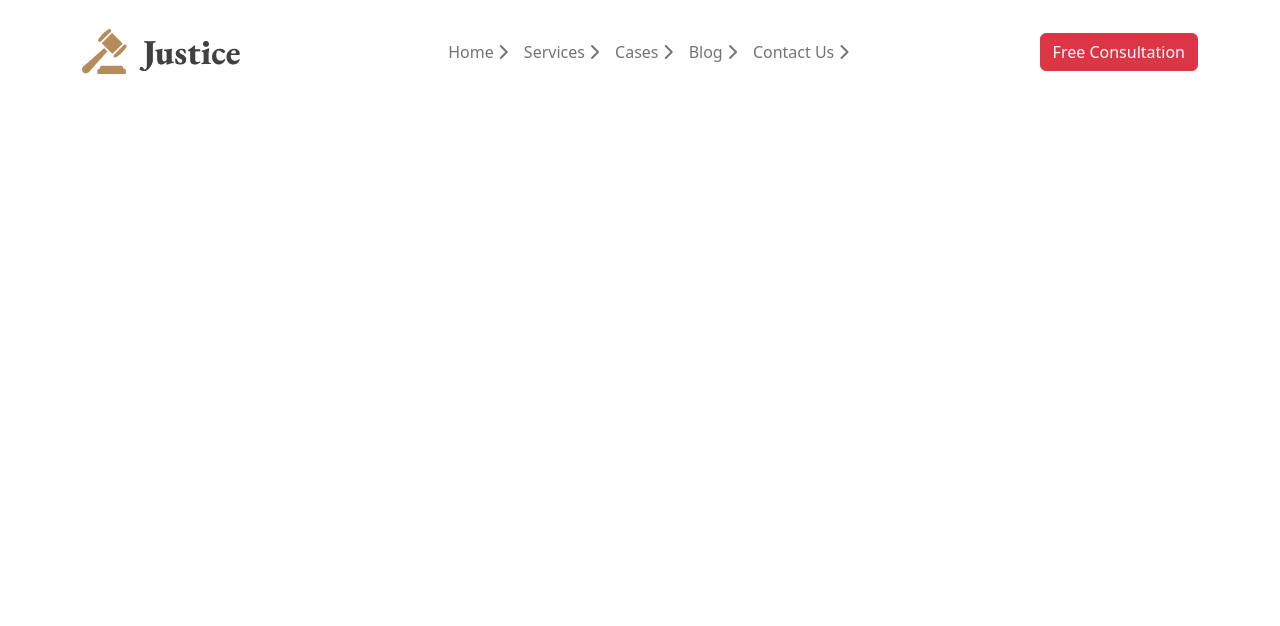
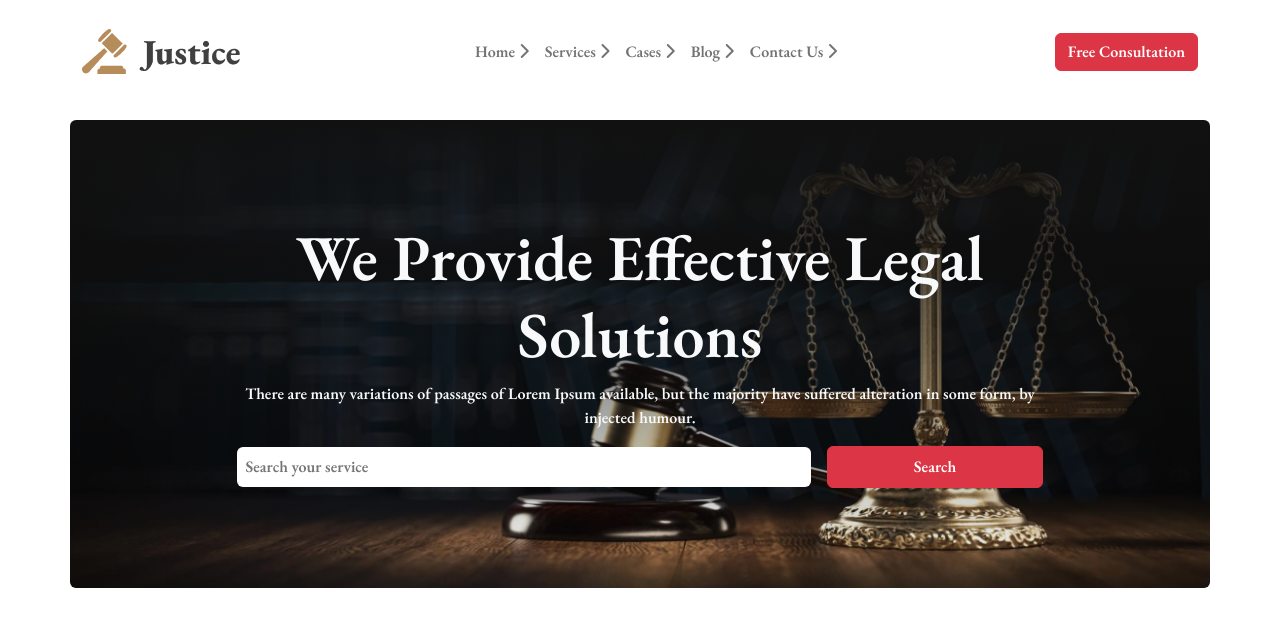
Before and after one commit to ar-asad/legal-solution-house, a plain HTML site: page index.html in a window 1280 px wide. Drawn offline with nearby package versions, Linux system fonts and the light colour scheme.

Commit message:
Banner section added

```diff
--- a/index.html
+++ b/index.html
@@ -8,6 +8,11 @@
     <title>Legal Solution</title>
     <link rel="stylesheet" href="style.css">
     <script src="https://kit.fontawesome.com/ec7bd73a8a.js" crossorigin="anonymous"></script>
+    <!-- google font -->
+    <link rel="preconnect" href="https://fonts.googleapis.com">
+    <link rel="preconnect" href="https://fonts.gstatic.com" crossorigin>
+    <link href="https://fonts.googleapis.com/css2?family=EB+Garamond:ital,wght@0,600;0,700;1,400&display=swap"
+        rel="stylesheet">
     <!-- bootstrap cdn link -->
     <link href="https://cdn.jsdelivr.net/npm/bootstrap@5.2.3/dist/css/bootstrap.min.css" rel="stylesheet"
         integrity="sha384-rbsA2VBKQhggwzxH7pPCaAqO46MgnOM80zW1RWuH61DGLwZJEdK2Kadq2F9CUG65" crossorigin="anonymous">
@@ -73,15 +78,24 @@
                             </div>
                         </div>
                     </div>
-
-
-                    <!-- <form class="d-flex" role="search">
-                        <input class="form-control me-2" type="search" placeholder="Search" aria-label="Search">
-                        <button class="btn btn-outline-success" type="submit">Search</button>
-                    </form> -->
                 </div>
             </div>
         </nav>
+        <!-- Banner -->
+        <!-- ...... -->
+        <div class="banner container text-light my-3 rounded ">
+            <div class="w-75 mx-auto text-center">
+                <h1 class="display-3 text-light">We Provide Effective Legal Solutions</h1>
+                <p>There are many variations of passages of Lorem Ipsum available, but the majority have suffered
+                    alteration
+                    in some form, by injected humour.</p>
+                <div class="row align-items-center gap-3 justify-content-center">
+                    <input class="col col-md-8 p-2 rounded border-0" type="text" placeholder="Search your service">
+                    <button type="button" class="col col-md-3 btn btn-danger p-2 ">Search</button>
+                </div>
+            </div>
+        </div>
+
     </header>
 
     <!-- javaScript cdn link -->
--- a/style.css
+++ b/style.css
@@ -2,3 +2,16 @@
     background-color: #B68C5A;
     border: 2px solid red;
 } */
+* {
+    font-family: 'EB Garamond', serif;
+    font-weight: 400;
+}
+
+.banner {
+    background: linear-gradient(180deg, #111111 0%, rgba(17, 17, 17, 0) 100%), url(./images/Rectangle\ 4.png);
+    background-size: cover;
+    background-position: center;
+    padding: 100px 0;
+
+
+}
```
